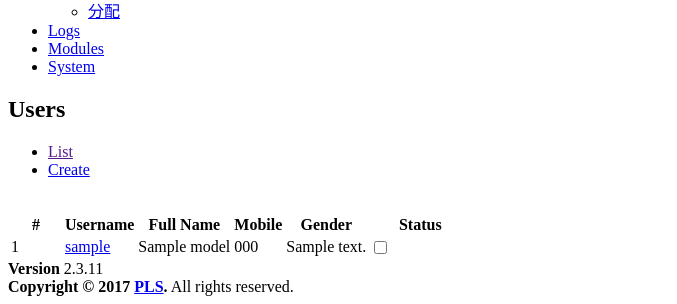
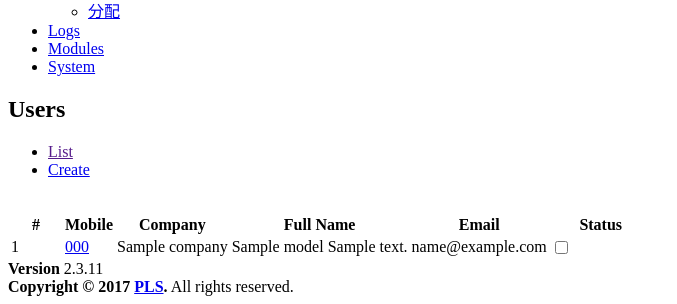
Before and after one commit to gudufy/easyii, a Yii app: template views/users/index.php in a window 1280 px wide. Shown: the part 622-926 px from the top of the page, without its empty margins (0-677 px from the left). Run offline with PHP 8.4 and a stand-in for Yii, Linux system fonts and the light colour scheme; the template is opened without the code that fills it: most values are stand-ins (such as "Sample title", 1, 10 or a date in 2020); form fields are guessed from the names that the template uses; data that the repository does not hold is empty; some libraries are stand-ins or nearby versions.

Commit message:
用户管理细节优化

```diff
--- a/views/admins/_form.php
+++ b/views/admins/_form.php
@@ -14,6 +14,7 @@
 <?= $form->field($model, 'password_hash')->passwordInput(['value' => '']) ?>
 <?= $form->field($model, 'name')->textInput() ?>
 <?= $form->field($model, 'mobile')->textInput() ?>
+<?= $form->field($model, 'email')->textInput() ?>
 <?= $form->field($model, 'sex')->radioList($model->getSexs()) ?>
 <?= Html::submitButton(Yii::t('easyii', 'Save'), ['class' => 'btn btn-primary']) ?>
 <?php ActiveForm::end(); ?>
--- a/views/users/_form.php
+++ b/views/users/_form.php
@@ -10,10 +10,9 @@
     <img src="<?= $model->image ?>" style="height:200px;">
 <?php endif; ?>
 <?= $form->field($model, 'image')->fileInput() ?>
-<?= $form->field($model, 'username')->textInput($this->context->action->id === 'edit' ? ['disabled' => 'disabled'] : []) ?>
+<?= $form->field($model, 'mobile')->textInput() ?>
 <?= $form->field($model, 'password_hash')->passwordInput(['value' => '']) ?>
 <?= $form->field($model, 'name')->textInput() ?>
-<?= $form->field($model, 'mobile')->textInput() ?>
 <?= $form->field($model, 'email')->textInput() ?>
 <?= $form->field($model, 'sex')->radioList($model->getSexs()) ?>
 <?= $form->field($model, 'company')->textInput() ?>
--- a/views/users/index.php
+++ b/views/users/index.php
@@ -13,10 +13,10 @@ $this->title = Yii::t('easyii', 'Users');
         <thead>
         <tr>
             <th width="50">#</th>
-            <th><?= Yii::t('easyii', 'Username') ?></th>
+            <th><?= Yii::t('easyii', 'Mobile') ?></th>
+            <th><?= Yii::t('easyii', 'Company') ?></th>
             <th><?= Yii::t('easyii', 'Full Name') ?></th>
-            <th><?= Yii::t('easyii', 'Mobile') ?></th>
-            <th><?= Yii::t('easyii', 'Gender') ?></th>
+            <th><?= Yii::t('easyii', 'Email') ?></th>
             <th width="100"><?= Yii::t('easyii', 'Status') ?></th>
             <th width="30"></th>
         </tr>
@@ -25,10 +25,10 @@ $this->title = Yii::t('easyii', 'Users');
         <?php foreach($data->models as $user) : ?>
             <tr>
                 <td><?= $user->user_id ?></td>
-                <td><a href="<?= Url::to(['/admin/users/edit', 'id' => $user->user_id]) ?>"><?= $user->username ?></a></td>
-                <td><?= $user->name ?></td>
-                <td><?= $user->mobile ?></td>
-                <td><?= $user->getSexText() ?></td>
+                <td><a href="<?= Url::to(['/admin/users/edit', 'id' => $user->user_id]) ?>"><?= $user->mobile ?></a></td>
+                <td><?= $user->company ?></td>
+                <td><?= $user->name ?> <?= $user->getSexText() ?></td>
+                <td><?= $user->email ?></td>
                 <td class="status vtop">
                     <?= Html::checkbox('', $user->status == User::STATUS_ON, [
                         'class' => 'switch',
```
Also changed, not shown: controllers/AdminsController.php (+11 -6 lines), controllers/UsersController.php (+9 -6 lines), models/User.php (+19 -1 lines).
